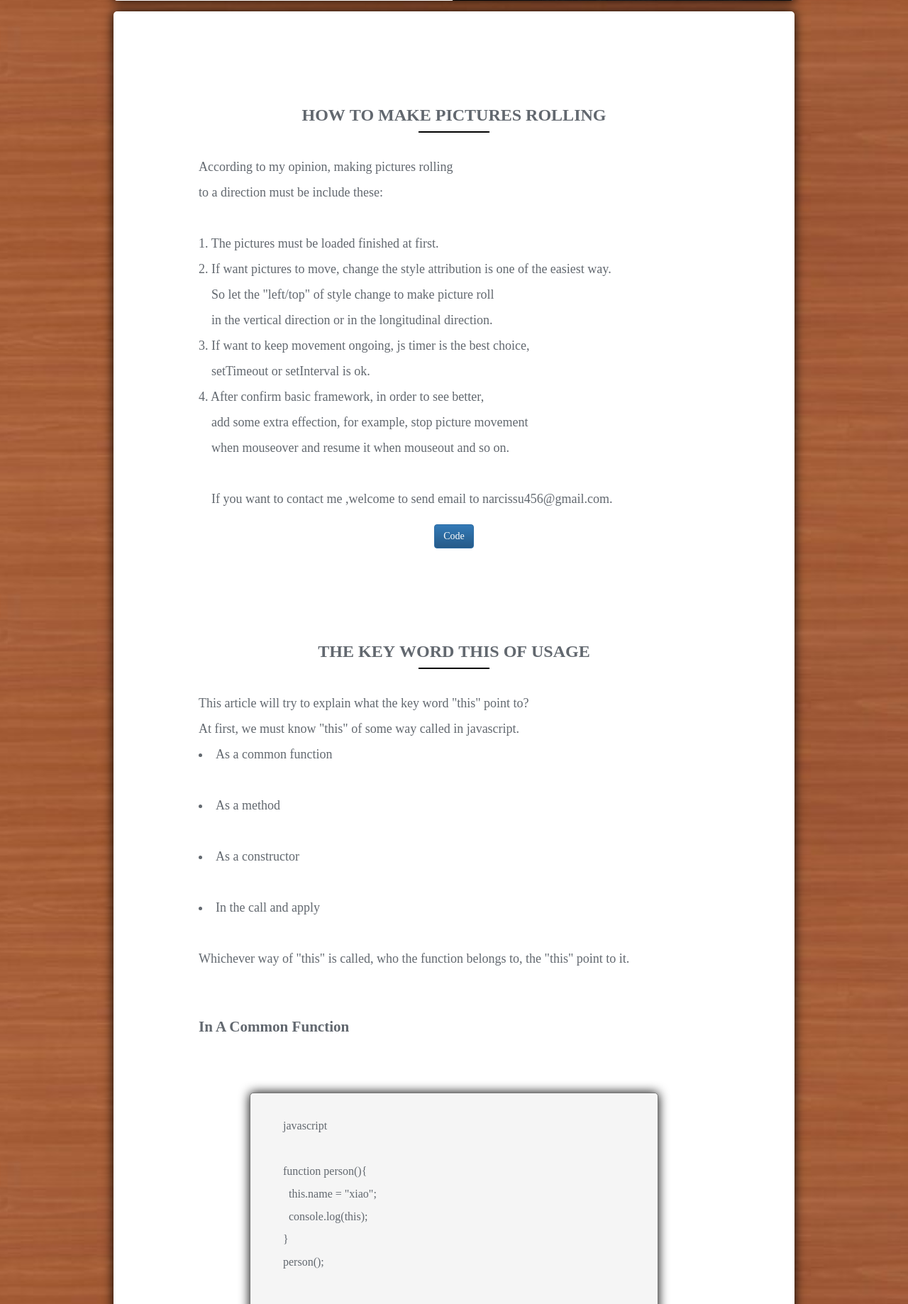
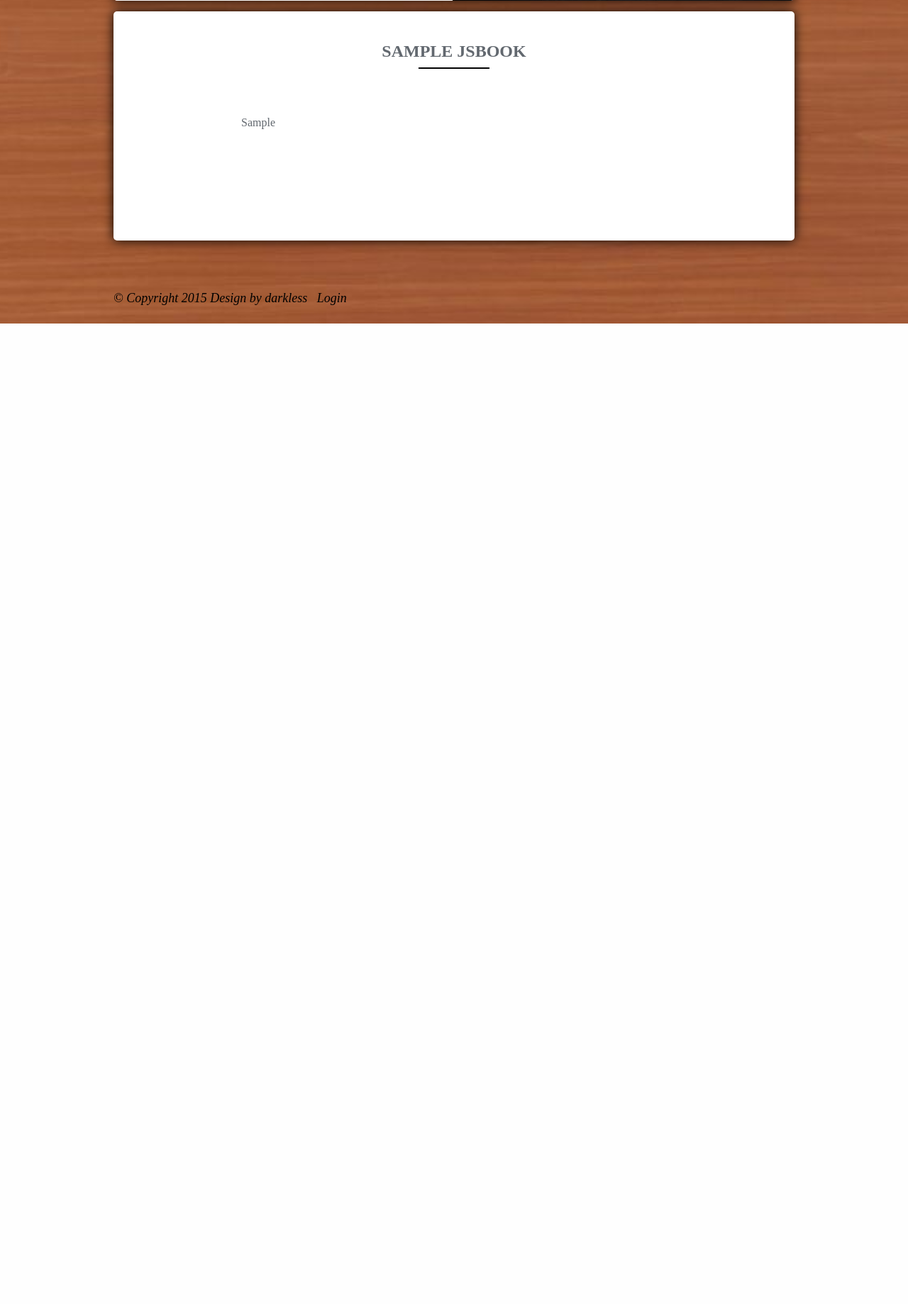
Before and after one commit to darkless456/MyBlog, a PHP site: page /html/js.php in a window 1280 px wide. Shown: the part 682-2520 px from the top of the page at 71% size. After the commit the page ends 1138 px from the top, so only its background shows below. Run offline with PHP 8.4, Linux system fonts and the light colour scheme; tables that the repository leaves empty or names only in its code hold one stand-in row (values such as "Sample post"); some libraries are stand-ins or nearby versions.

Commit message:
merge php files

```diff
--- a/css/childStyle.css
+++ b/css/childStyle.css
@@ -2,133 +2,97 @@
 * @Author: darkless
 * @Date:   2015-07-21 17:33:08
 * @Last Modified by:   darkless
-* @Last Modified time: 2015-12-29 17:28:26
+* @Last Modified time: 2016-01-08 15:52:46
 */
 
-h3{
+h3 {
     text-transform: capitalize;
 }
 
 ul,
-ol{
+ol {
     margin: 0;
     padding: 0;
-
     list-style-type: none;
     /*overflow: hidden;
     */
 }
 
-a{
+a {
     text-decoration: none;
-
     color: #000;
 }
 
-.dis_btn{
+.dis_btn {
     display: block;
-
     margin: 0 auto;
 }
 
-.box_border{
+.box_border {
     box-sizing: border-box;
-
     border-radius: 5px;
     box-shadow: 0 0 15px #000;
 }
 
-#content{
+#content {
     width: 100%;
     margin: 15px 0;
     padding: 1px 120px;
     padding-bottom: 120px;
-
     background-color: #fff;
 }
 
-.h-height{
-    height: 1500px;
-}
-
-.m-height{
-    height: 500px;
-}
-
-.s-height{
-    height: 400px;
-}
-
-.content_sec{
+.content_sec {
     margin-top: 120px;
 }
 
-.content_code{
-    font-size: 16px;
 
-    display: block;
-    overflow-y: hidden;
-
-    width: 80%;
-    margin: 15px auto;
-    padding: 30px;
-
-    resize: none;
-
-    background-color: #f5f5f5;
-}
-
-.display_none{
+.display_none {
     display: none;
 }
 
-#content h2{
+#content h2 {
     margin: 30px 0;
 }
 
-.content_txt{
+.content_txt {
     text-align: left;
 }
 
-.content_arti{
+.content_arti {
     text-align: center;
 }
 
-.img_scroll_ol{
+.img_scroll_ol {
     position: absolute;
     z-index: 999;
 }
 
-.img_scroll_ul{
+.img_scroll_ul {
     position: absolute;
     z-index: 1;
     top: 0;
     left: 0;
-
     box-sizing: border-box;
     height: 320px;
-
     background-color: pink;
 }
 
-.img_scroll_ul li{
+.img_scroll_ul li {
     float: left;
 }
 
-.img_scroll_ul li img{
+.img_scroll_ul li img {
     width: 569px;
     height: 320px;
 }
 
-.img_scroll_div{
+.img_scroll_div {
     position: relative;
-
     overflow: hidden;
-
     box-sizing: border-box;
     width: 100%;
     height: 320px;
-
     border-radius: 5px;
     box-shadow: 0 0 15px #000;
 }
--- a/html/contact.php
+++ b/html/contact.php
@@ -1,3 +1,4 @@
+<?php $is_mark='contact';?>
 <!DOCTYPE html>
 <html>
 <head>
@@ -92,5 +93,4 @@
 </div>
 
 </body>
-    <?php include('../php/unify_header_child.php');?>
 </html>
--- a/html/js.php
+++ b/html/js.php
@@ -1,3 +1,4 @@
+<?php $is_mark='js';?>
 <!DOCTYPE html>
 <html lang="en">
 <head>
@@ -17,23 +18,11 @@
             <ul class="img_scroll_ul"></ul>
         </div>
         <div id="content" class="box_border">
-            <section class="content_sec">
-                <h2>how to make pictures rolling</h2>
-                <article class="content_arti pics_roll">
-                    <pre class="content_txt"></pre>
-                    <button type="button" class="dis_btn btn btn_primary">Code</button>
-                    <textarea class="content_code box_border h-height display_none"></textarea>
-                </article>
-            </section>
-            <section class="content_sec">
-                <h2>the key word this of usage</h2>
-                <article class="content_arti this_usage">
-                    <pre class="content_txt"></pre>
-                </article>
-            </section>
+        <?php
+        include('../php/connection.php');
+        include('../php/essay_display.php');?>
         </div>
         <?php include('../php/unify_footer.php');?>
     </div>
     </body>
-    <?php include('../php/unify_header_child.php');?>
 </html>
--- a/html/login.php
+++ b/html/login.php
@@ -1,4 +1,5 @@
-<?php @session_start();?>
+<?php
+@session_start();?>
 <!DOCTYPE html>
 <html>
 
@@ -67,6 +68,7 @@ if($_POST){
             <input type="submit" name="submit" class="submit" value="Login" />
         </p>
     </form>
+    <a href="../index.php" title="Go to index">Go to index</a>
 </body>
 
 </html>
--- a/js/public.js
+++ b/js/public.js
@@ -2,7 +2,7 @@
  * @Author: darkless
  * @Date:   2015-07-22 14:42:11
  * @Last Modified by:   darkless
- * @Last Modified time: 2016-01-07 16:10:56
+ * @Last Modified time: 2016-01-08 14:21:08
  */
 'use strict';
 //ajax
@@ -100,5 +100,10 @@ function inputCheck( form ) {
     //         return false;
     //     }
     // }
+    if ( form.classify.value == '') {
+        alert( '请选择分类' );
+        form.classify.focus();
+        return false;
+    }
 
 }
--- a/php/connection.php
+++ b/php/connection.php
@@ -8,7 +8,7 @@
  * @Author: darkless
  * @Date:   2015-12-15 10:48:40
  * @Last Modified by:   darkless
- * @Last Modified time: 2016-01-08 10:08:07
+ * @Last Modified time: 2016-01-08 16:44:24
  */
 // SAE MySQL
  $hostname = SAE_MYSQL_HOST_M. ':'. SAE_MYSQL_PORT;
@@ -21,6 +21,8 @@
  // $dbuser = 'root';
  // $dbpass = '';
  // $dbname = 'myblog';
+
+
  $link = @mysql_connect($hostname, $dbuser, $dbpass);
  if(!$link){
      die("Connect to database failure!". mysql_errno());
--- a/php/console.php
+++ b/php/console.php
@@ -16,6 +16,8 @@
  <h1>留言管理</h1>
  <p>
     <a href="./dilivery.php" title="">进入文章管理</a>
+    <br>
+    <a href="../index.php" title="">返回首页</a>
  </p>
  <?php
  require("./connection.php");
--- /dev/null
+++ b/php/essay_display.php
@@ -0,0 +1,54 @@
+<?php
+/*
+ * @Author: darkless
+ * @Date:   2016-01-06 14:40:09
+ * @Last Modified by:   darkless
+ * @Last Modified time: 2016-01-08 16:22:11
+*/
+// include('./connection.php');
+if($is_mark == 'index'){
+    $select_all = mysql_query("SELECT * FROM essaybook ORDER BY eid DESC;");
+    if(!$select_all){
+        exit('Sorry, server has some errors.');
+    }
+    // var_dump($select_all);
+    // var_dump(mysql_fetch_array($select_all)['essay']);
+    // exit();
+
+    while($get_all = mysql_fetch_array($select_all)){
+        echo "<section class='content_li'><header><h2>", $get_all['title'], "</h2></header>";
+        echo "<article class='content'>", html_entity_decode($get_all['essay']), "</article></section>";
+    }
+}
+
+if($is_mark == 'js'){
+    $select_all_js = mysql_query("SELECT * FROM jsbook ORDER BY jid DESC;");
+    if(!$select_all_js){
+        exit('Sorry, server has some errors.');
+    }
+    // var_dump($select_all);
+    // var_dump(mysql_fetch_array($select_all)['essay']);
+    // exit();
+
+    while($get_all_js = mysql_fetch_array($select_all_js)){
+        echo "<section class='content_li'><header><h2>", $get_all_js['title'], "</h2></header>";
+        echo "<article class='content'>", html_entity_decode($get_all_js['essay']), "</article></section>";
+    }
+}
+
+if($is_mark == 'py'){
+    $select_all_py = mysql_query("SELECT * FROM pybook ORDER BY pid DESC;");
+    if(!$select_all_py){
+        exit('Sorry, server has some errors.');
+    }
+    // var_dump($select_all);
+    // var_dump(mysql_fetch_array($select_all)['essay']);
+    // exit();
+
+    while($get_all_py = mysql_fetch_array($select_all_py)){
+        echo "<section class='content_li'><header><h2>", $get_all_py['title'], "</h2></header>";
+        echo "<article class='content'>", html_entity_decode($get_all_py['essay']), "</article></section>";
+    }
+}
+
+?>
--- a/php/unify_footer.php
+++ b/php/unify_footer.php
@@ -4,11 +4,21 @@
  * @Author: darkless
  * @Date:   2015-12-24 15:50:35
  * @Last Modified by:   darkless
- * @Last Modified time: 2015-12-30 10:57:52
+ * @Last Modified time: 2016-01-08 16:39:48
 */
-echo '
+if($is_mark == 'index'){
+    echo '
+    <footer>
+        <p><i>&copy Copyright 2015 Design by darkless &nbsp; <a href="./html/login.php">Login</a></i></p>
+    </footer>
+    <script src="./js/main.js" type="text/javascript" charset="utf-8"></script>';
+}
+if($is_mark == 'js'||$is_mark == 'py'||$is_mark == 'contact'){
+    echo '
     <footer>
         <p><i>&copy Copyright 2015 Design by darkless &nbsp; <a href="./login.php">Login</a></i></p>
     </footer>';
+}
+
 
 ?>
--- a/php/unify_header.php
+++ b/php/unify_header.php
@@ -4,14 +4,31 @@
  * @Author: darkless
  * @Date:   2015-12-24 15:54:36
  * @Last Modified by:   darkless
- * @Last Modified time: 2015-12-29 10:50:26
+ * @Last Modified time: 2016-01-08 16:18:55
 */
-echo '
+if($is_mark == 'index'){
+    echo '
+    <meta name="viewport" content="width=device-width,initial-scale=1">
+    <link rel="stylesheet" href="./css/normalize.css" />
+    <link rel="stylesheet" href="./font-awesome-4.3.0/css/font-awesome.min.css" />
+    <link rel="stylesheet" href="./css/main.css" />
+    <link rel="stylesheet" href="./css/onMouseStyle.css" />
+    <script src="./js/jquery-1.11.2.js" type="text/javascript" charset="utf-8"></script>
+    <script src="./js/public.js" type="text/javascript" charset="utf-8"></script>';
+}
+
+if($is_mark == 'js' or $is_mark == 'py' or $is_mark == 'contact'){
+    echo '
     <meta name="viewport" content="width=device-width,initial-scale=1">
     <link rel="stylesheet" href="../css/normalize.css" />
     <link rel="stylesheet" href="../font-awesome-4.3.0/css/font-awesome.min.css" />
     <link rel="stylesheet" href="../css/main.css" />
     <link rel="stylesheet" href="../css/onMouseStyle.css" />
+    <link rel="stylesheet" href="../css/childStyle.css" />
     <script src="../js/jquery-1.11.2.js" type="text/javascript" charset="utf-8"></script>
-    <script src="../js/public.js" type="text/javascript" charset="utf-8"></script>';
+    <script src="../js/public.js" type="text/javascript" charset="utf-8"></script>
+<script src="../js/child-page.js" type="text/javascript" charset="utf-8"></script>
+<script src="../js/base-move-frames.js" type="text/javascript" charset="utf-8"></script>';
+}
+
 ?>
--- a/php/unify_header_child.php
+++ /dev/null
@@ -1,13 +0,0 @@
-<?php
-/*
- * @Author: darkless
- * @Date:   2015-12-29 10:48:05
- * @Last Modified by:   darkless
- * @Last Modified time: 2015-12-29 10:48:53
-*/
-echo '
-<script src="../js/child-page.js" type="text/javascript" charset="utf-8"></script>
-<script src="../js/base-move-frames.js" type="text/javascript" charset="utf-8"></script>';
-
-
-?>
--- a/php/unify_navigation.php
+++ b/php/unify_navigation.php
@@ -3,9 +3,20 @@
  * @Author: darkless
  * @Date:   2015-12-24 15:30:26
  * @Last Modified by:   darkless
- * @Last Modified time: 2016-01-07 22:51:24
+ * @Last Modified time: 2016-01-08 16:33:33
 */
+if($is_mark == 'index'){
+    echo '<nav id="main_nav">
+            <ul class="nav_ul">
+                <li class="nav_li"><a href="./index.php"><i class="fa fa-home fa-fw"></i>&nbsp;home</a></li>
+                <li class="nav_li"><a href="./html/py.php"><i class="fa fa-pinterest-square fa-fw"></i>&nbsp;python</a></li>
+                <li class="nav_li"><a href="./html/js.php"><i class="fa fa-book fa-fw"></i>&nbsp;javascript</a></li>
+                <li class="nav_li"><a href="./html/contact.php"><i class="fa fa-pencil fa-fw"></i>&nbsp;contact</a></li>
+            </ul>
+        </nav>';
+}
 
+if($is_mark == 'js'||$is_mark == 'py'||$is_mark == 'contact'){
     echo '<nav id="main_nav">
             <ul class="nav_ul">
                 <li class="nav_li"><a href="../index.php"><i class="fa fa-home fa-fw"></i>&nbsp;home</a></li>
@@ -14,4 +25,8 @@ echo '<nav id="main_nav">
                 <li class="nav_li"><a href="./contact.php"><i class="fa fa-pencil fa-fw"></i>&nbsp;contact</a></li>
             </ul>
          </nav>';
+}
+
+
+
 ?>
```
Also changed, not shown: css/contact.css (+9 -14 lines), css/main.css (+42 -94 lines), html/py.php (+4 -19 lines), index.php (+6 -20 lines), php/dilivery.php (+14 -1 lines), php/index_display.php (deleted, +0 -23 lines), php/submit_essay.php (+10 -5 lines), README.md. Lines whose indentation alone changed are shown as unchanged.
